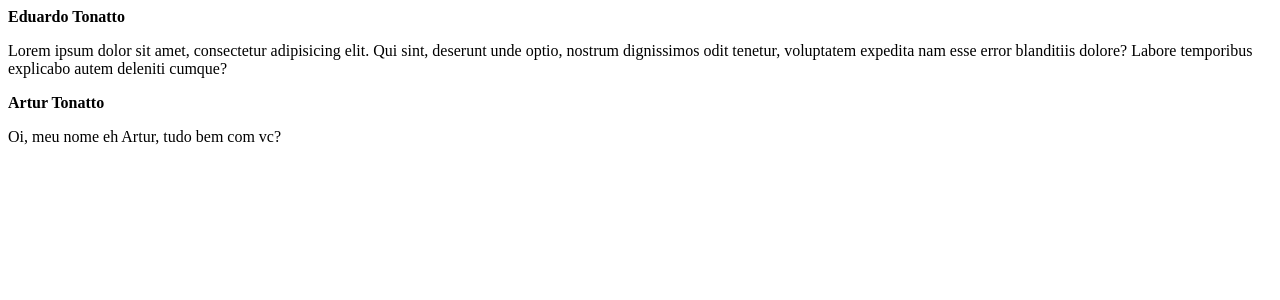
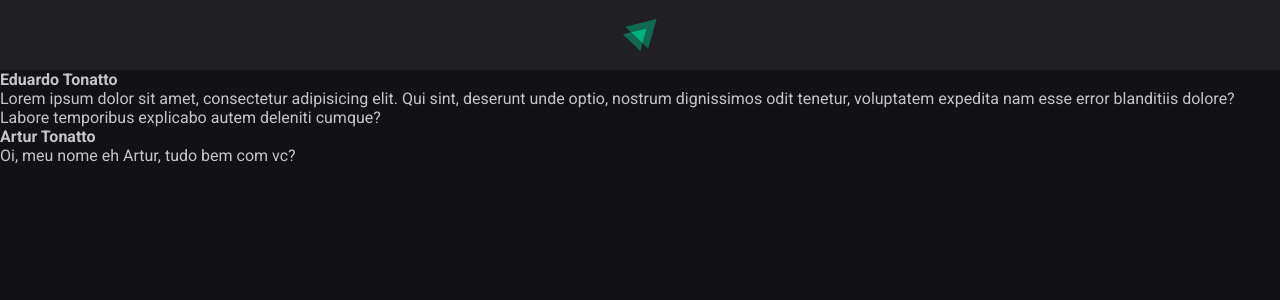
Before and after one commit to EdTonatto/ROCKETSEAT-Ignite-ReactJS, a React (Vite) app in the folder capitulo-1/fundamentos-reactjs/: page / in a window 1280 px wide. Shown: the top 300 px of the page. Built offline with nearby package versions, Linux system fonts and the light colour scheme.

Commit message:
:construction: Iniciado estilização com CSS Modules

```diff
--- a/capitulo-1/fundamentos-reactjs/index.html
+++ b/capitulo-1/fundamentos-reactjs/index.html
@@ -2,8 +2,15 @@
 <html lang="en">
   <head>
     <meta charset="UTF-8" />
+
+    <link rel="preconnect" href="https://fonts.googleapis.com" />
+    <link rel="preconnect" href="https://fonts.gstatic.com" crossorigin />
+
     <link rel="icon" type="image/svg+xml" href="/vite.svg" />
     <meta name="viewport" content="width=device-width, initial-scale=1.0" />
+
+    <link href="https://fonts.googleapis.com/css2?family=Roboto:wght@400;700&display=swap" rel="stylesheet" />
+
     <title>Vite + React</title>
   </head>
   <body>
--- a/capitulo-1/fundamentos-reactjs/src/App.jsx
+++ b/capitulo-1/fundamentos-reactjs/src/App.jsx
@@ -1,8 +1,13 @@
+import { Header } from './components/Header.jsx'
 import { Post } from './Post.jsx'
+
+import './global.css'
 
 export function App() {
   return (
     <div>
+      <Header />
+
       <Post author="Eduardo Tonatto" content = "Lorem ipsum dolor sit amet, consectetur adipisicing elit. Qui sint, deserunt unde optio, nostrum dignissimos odit tenetur, voluptatem expedita nam esse error blanditiis dolore? Labore temporibus explicabo autem deleniti cumque?"/>
       <Post author="Artur Tonatto" content = "Oi, meu nome eh Artur, tudo bem com vc?"/>
     </div>
--- /dev/null
+++ b/capitulo-1/fundamentos-reactjs/src/components/Header.jsx
@@ -0,0 +1,11 @@
+import styles from './Header.module.css'
+
+import igniteLogo from '../assets/ignite-logo.svg'
+
+export function Header(){
+    return (
+			<header className={styles.header}>
+				<img src={igniteLogo} alt="Logotipo do Ignite" />
+			</header>
+    )
+}
--- /dev/null
+++ b/capitulo-1/fundamentos-reactjs/src/components/Header.module.css
@@ -0,0 +1,10 @@
+.header {
+    background: var(--gray-800);
+    display: flex;
+    justify-content: center;
+    padding: 1.2rem 0;
+}
+
+.header img {
+  height: 2rem;
+}
--- /dev/null
+++ b/capitulo-1/fundamentos-reactjs/src/global.css
@@ -0,0 +1,30 @@
+:root {
+  --white: #fff;
+  --gray-100: #e1e1e6;
+  --gray-300: #c4c4cc;
+  --gray-400: #8d8d99;
+  --gray-600: #323238;
+  --gray-700: #29292e;
+  --gray-800: #202024;
+  --gray-900: #121214;
+
+  --green-500: #00875f;
+}
+
+* {
+	margin: 0;
+  padding: 0;
+  box-sizing: border-box;
+}
+
+body {
+  background: var(--gray-900);
+  color: var(--gray-300);
+  -webkit-font-smoothing: antialiased;
+}
+
+body, input, textarea, button {
+  font-family: 'Roboto', sans-serif;
+  font-weight: 400;
+  font-size: 1rem;
+}
```
Also changed, not shown: capitulo-1/fundamentos-reactjs/src/assets/ignite-logo.svg (added).
